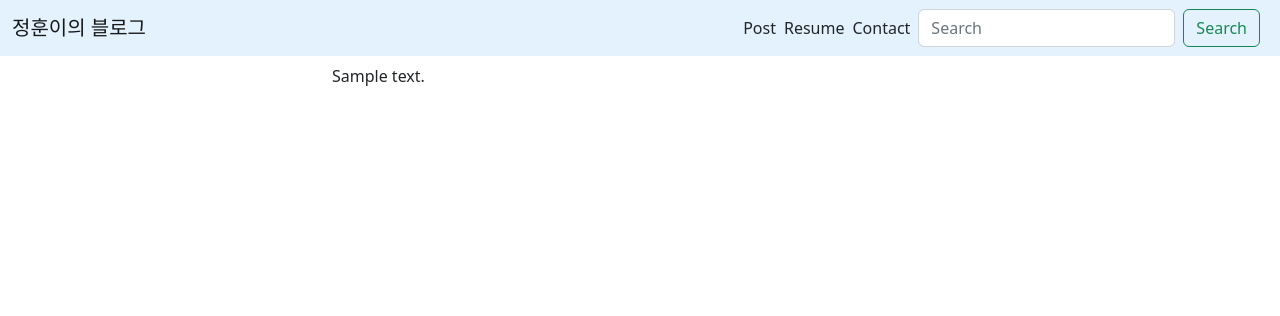
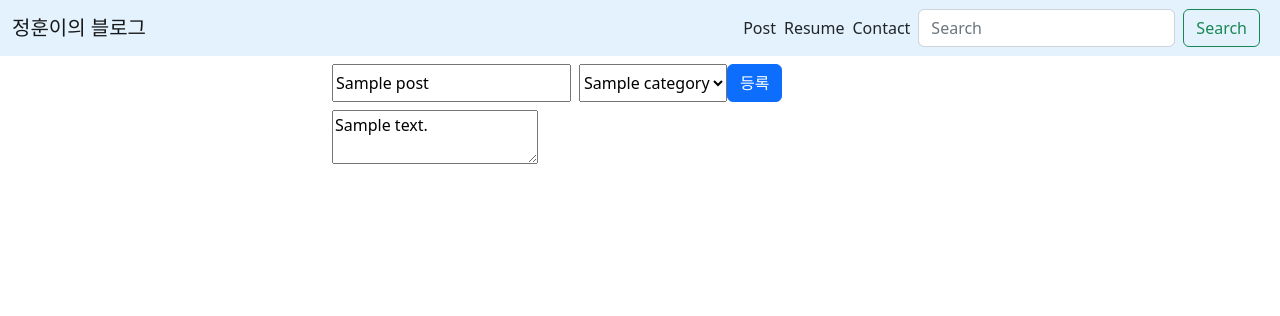
Before and after one commit to j3onghoon/blog, a Django app: template j3onghoon/blog/templates/blog/detail.html in a window 1280 px wide. Shown: the top 316 px of the page. Run offline with Django 3.2, Linux system fonts and the light colour scheme; the template is opened without the code that fills it: most values are stand-ins (such as "Sample title", 1, 10 or a date in 2020); some libraries are stand-ins or nearby versions.

Commit message:
글 수정하기 기능 추가

```diff
--- a/j3onghoon/blog/templates/blog/detail.html
+++ b/j3onghoon/blog/templates/blog/detail.html
@@ -1,4 +1,21 @@
 {% extends "blog/base.html" %}
 
-{% block title %} {{ post.title }} {% endblock %}
-{% block content %} {{ post.content }} {% endblock %}
+{% block content %}
+<form method="post" action="{% url 'blog:update_post' post.id %}">
+  {% csrf_token %}
+  <div class="d-flex">
+  <input type="text" id="title" name="title" placeholder="제목" value="{{ post.title }}">
+  <select class="ms-2" id="category" name="category">
+    {% for category in categories %}
+      <option value="{{ category.id }}">{{ category.name }}</option>
+    {% endfor %}
+  </select>
+  <button class="btn btn-primary" class="ms-2" type="submit">등록</button>
+  </div>
+  <div class="mt-2">
+    <textarea id="update-post" name="update-post">{{ post.content | safe }}</textarea>
+  </div>
+  <div>
+  </div>
+</form>
+{% endblock %}
--- a/j3onghoon/blog/urls.py
+++ b/j3onghoon/blog/urls.py
@@ -9,6 +9,7 @@ urlpatterns = [
     path('<int:post_id>/', views.detail, name='detail'),
     path('new', views.new, name="new"),
     path('create_post', views.create_post, name='create_post'),
+    path('update_post/<int:post_id>', views.update_post, name='update_post'),
     path('post_list', post_list, name="post_list"),
     path('post_all', post_all, name="post_all")
 ]
```
Also changed, not shown: j3onghoon/blog/views.py (+13 -0 lines).
